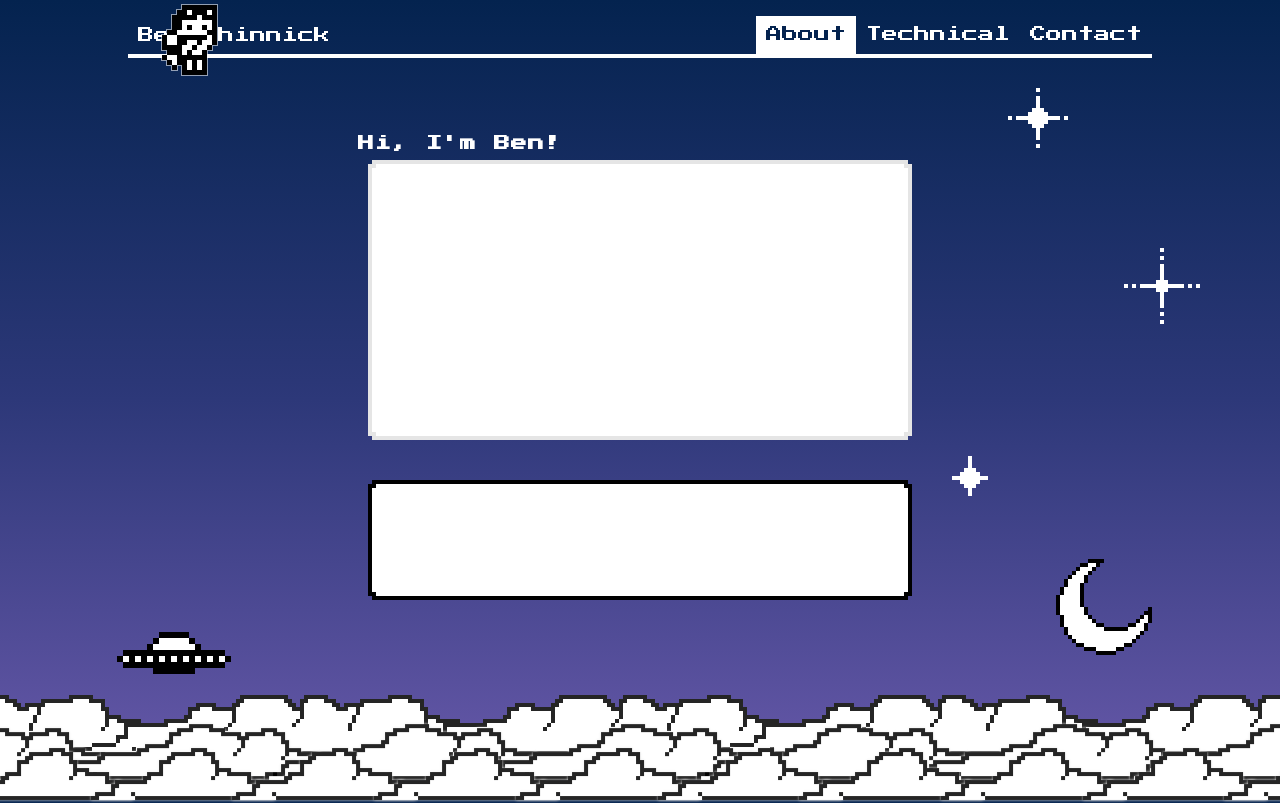
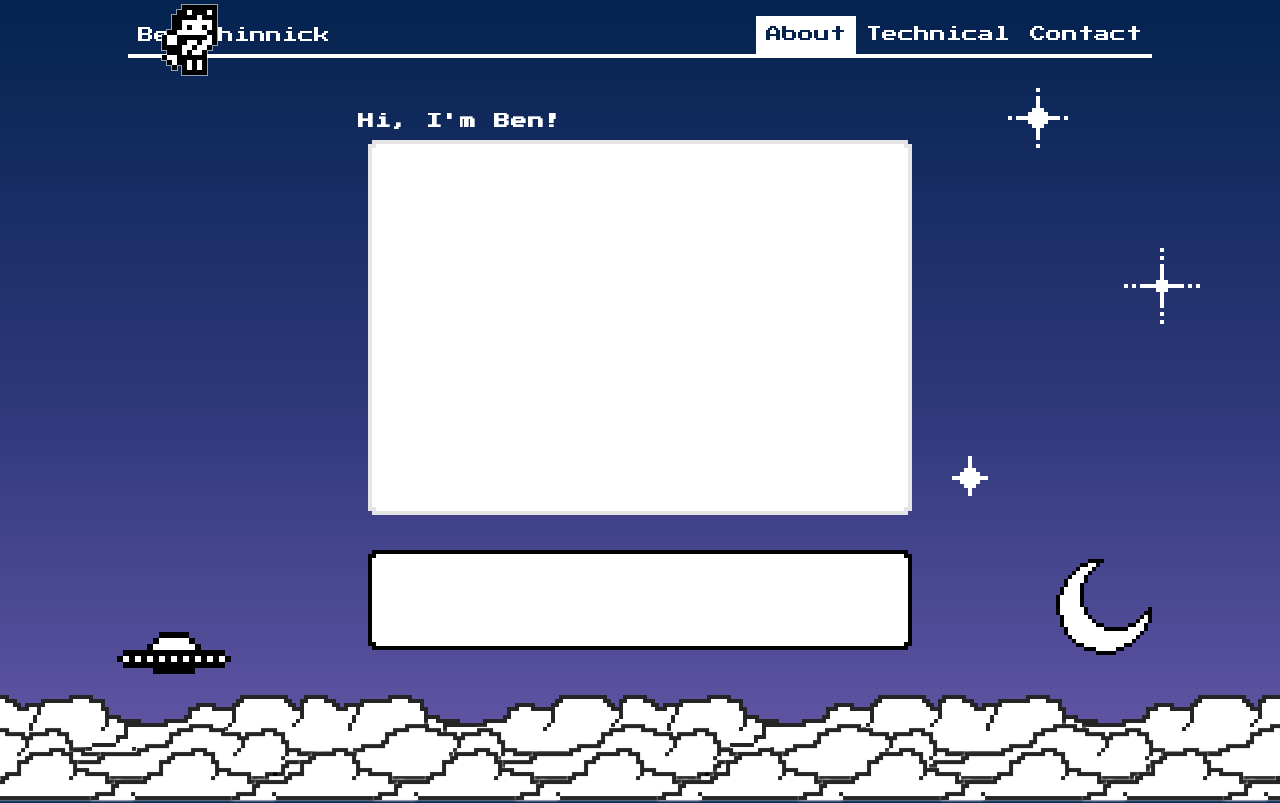
Before and after one commit to benshinnick/personal-website, a React (Create React App) app: page / in a window 1280 px wide. Shown: the top 803 px of the page. Built offline with nearby package versions, Linux system fonts and the light colour scheme; the HTML template or start-up script is replaced by a standard one.

Commit message:
Updated about panels sizing and layout

```diff
--- a/src/PersonalWebsite/HomePage/AboutPanel/AboutPanel.css
+++ b/src/PersonalWebsite/HomePage/AboutPanel/AboutPanel.css
@@ -1,5 +1,5 @@
 #greeting-text {
-    top: calc(20vh - 38px);
+    top: 100px;
     left: calc(30vw - 26px);
     color: white;
     font-size: 16px;
@@ -46,26 +46,26 @@
     transform: rotate(0deg);
     right: -16px;
     margin-right: 30vw;
-    top: 20vh;
+    top: 140px;
 }
 
 .about-panel #bottom-right-corner {
     transform: rotate(90deg);
     right: -16px;
     margin-right: 30vw;
-    bottom: 45vh;
+    bottom: 285px;
 }
 
 .about-panel #bottom-left-corner {
     transform: rotate(180deg);
     right: 70vw;
-    bottom: 45vh;
+    bottom: 285px;
 }
 
 .about-panel #top-left-corner {
     transform: rotate(270deg);
     right: 70vw;
-    top: 20vh;
+    top: 140px;
 }
 
 .about-panel #right-side {
@@ -74,9 +74,9 @@
     width: 12px;
     margin-top: 16px;
     margin-bottom: 16px;
-    height: calc(35vh - 31px);
+    height: calc(100vh - 457px);
     right: 70vw;
-    top: 20vh;
+    top: 140px;
     background-color: white;
     z-index: 6;
 }
@@ -87,8 +87,8 @@
     width: 16px;
     margin-top: 16px;
     margin-bottom: 16px;
-    height: calc(35vh - 31px);
-    top: 20vh;
+    height: calc(100vh - 457px);
+    top: 140px;
     padding: -32px;
     right: -16px;
     margin-right: 30vw;
@@ -99,9 +99,9 @@
 .about-panel #info-panel {
     position: fixed;
     right: 30vw;
-    top: 20vh;
+    top: 140px;;
     width: 40vw;
-    height: 35vh;
+    height: calc(100vh - 425px);
     background-color: white;
     box-shadow: inset 0px 4px 0px 0px #e5e5e5, inset 0px -4px 0px 0px #e5e5e5;
     z-index: 6;
@@ -123,26 +123,26 @@
     transform: rotate(0deg);
     right: -16px;
     margin-right: 30vw;
-    top: 60vh;
+    bottom: 234px;
 }
 
 .connect-panel #bottom-right-corner {
     transform: rotate(90deg);
     right: -16px;
     margin-right: 30vw;
-    bottom: 25vh;
+    bottom: 150px;
 }
 
 .connect-panel #bottom-left-corner {
     transform: rotate(180deg);
     right: 70vw;
-    bottom: 25vh;
+    bottom: 150px;
 }
 
 .connect-panel #top-left-corner {
     transform: rotate(270deg);
     right: 70vw;
-    top: 60vh;
+    bottom: 234px;
 }
 
 .connect-panel #right-side {
@@ -151,9 +151,9 @@
     width: 12px;
     margin-top: 16px;
     margin-bottom: 16px;
-    height: calc(15vh - 31px);
+    height: 68px;
     right: 70vw;
-    bottom: 25vh;
+    bottom: 150px;
     background-color: white;
     z-index: 6;
 }
@@ -164,8 +164,8 @@
     width: 16px;
     margin-top: 16px;
     margin-bottom: 16px;
-    height: calc(15vh - 31px);
-    bottom: 25vh;
+    height: 68px;
+    bottom: 150px;
     padding: -32px;
     right: -16px;
     margin-right: 30vw;
@@ -176,9 +176,9 @@
 .connect-panel #info-panel {
     position: fixed;
     right: 30vw;
-    bottom: 25vh;
+    bottom: 150px;
     width: 40vw;
-    height: 15vh;
+    height: 100px;
     background-color: white;
     box-shadow: inset 0px 4px 0px 0px black, inset 0px -4px 0px 0px black;
     z-index: 6;
```
